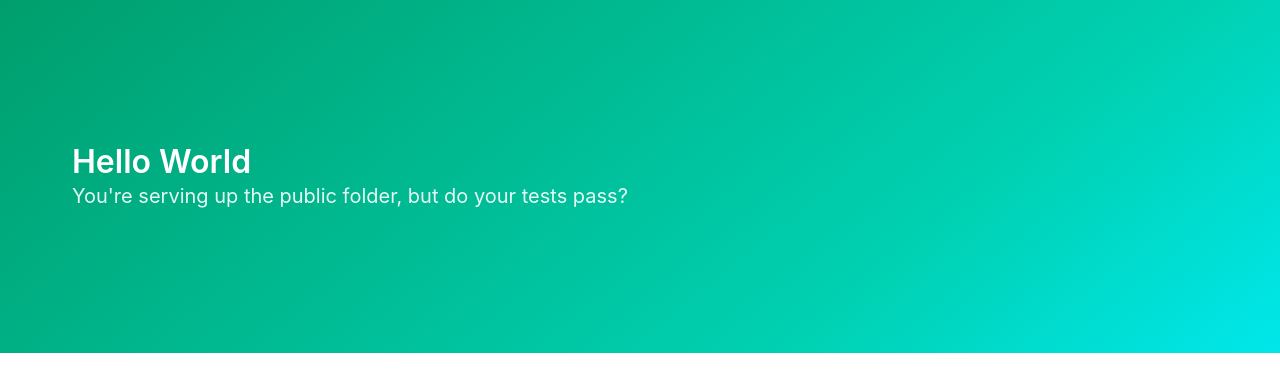
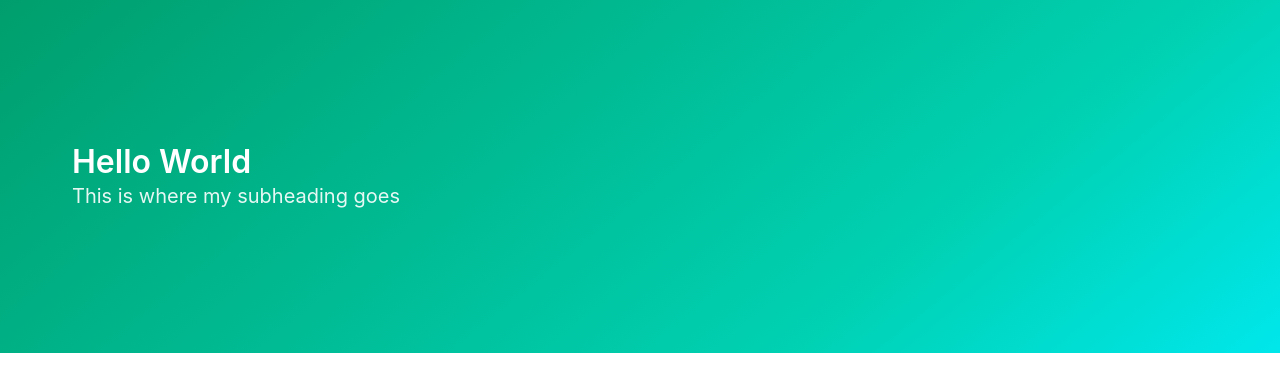
Before and after one commit to larrycustodio/circle-ci-exercise, a website: page public/index.html in a window 1280 px wide. Drawn offline with nearby package versions, Linux system fonts and the light colour scheme.

Commit message:
Added additional unit test

```diff
--- a/public/index.html
+++ b/public/index.html
@@ -13,7 +13,7 @@
   <div class="hero-body">
     <div class="container">
       <h1 class="title">Hello World</h1>
-      <h2 class="subtitle">You're serving up the public folder, but do your tests pass?</h2>
+      <h2 class="subtitle">This is where my subheading goes</h2>
     </div>
   </div>
 </section>
```
Also changed, not shown: tests/server.spec.js (+10 -2 lines).
